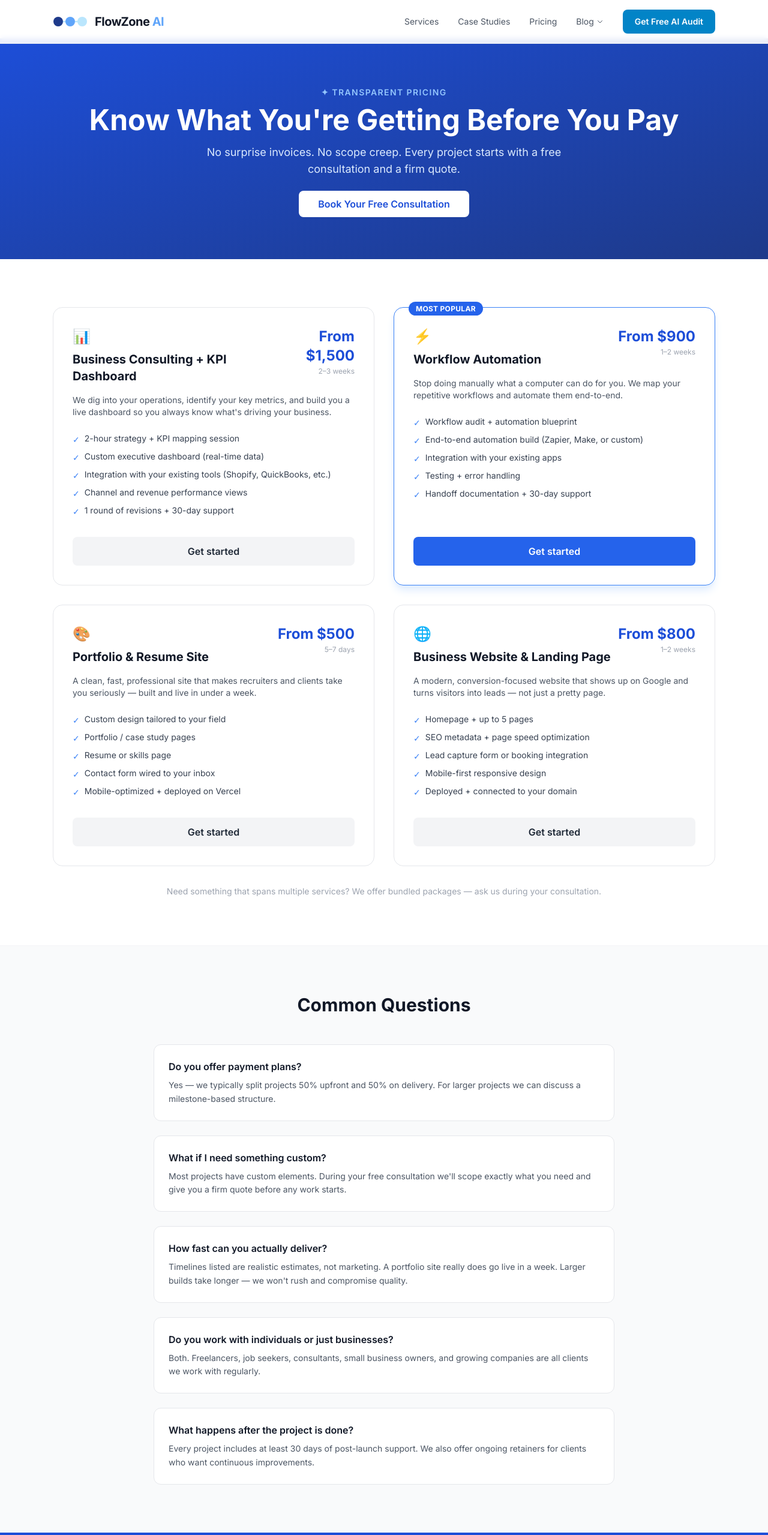
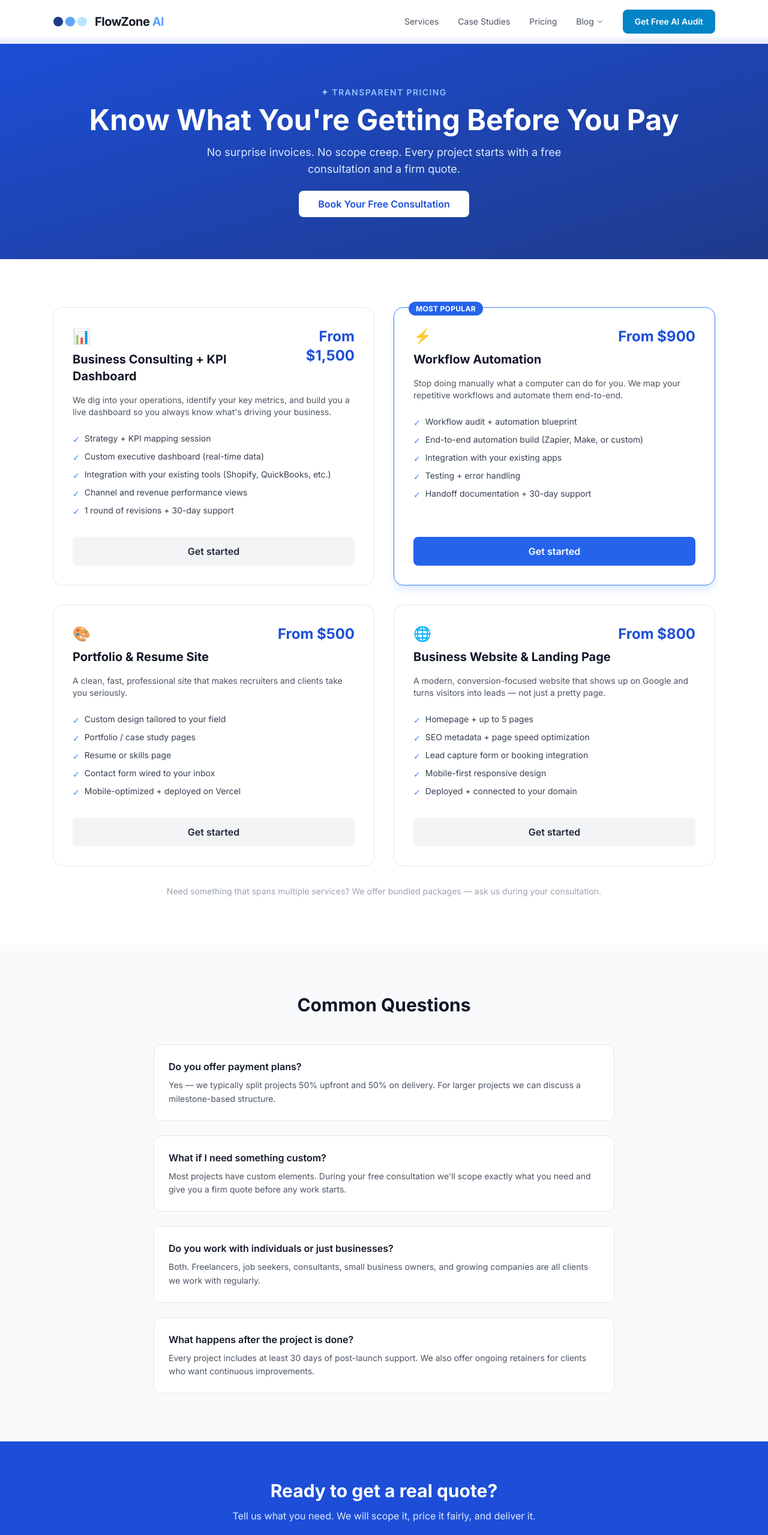
Before and after one commit to dennymypenny/flowzone-ai, a Next.js app: page /pricing in a window 1280 px wide. Shown: the top 2559 px of the page at 60% size. Built offline with nearby package versions, Linux system fonts and the light colour scheme.

Commit message:
Remove timeline from pricing plans and update descriptions
Removed timeline information from various pricing plans and adjusted descriptions for clarity.

```diff
--- a/src/app/pricing/page.tsx
+++ b/src/app/pricing/page.tsx
@@ -12,11 +12,10 @@ const plans = [
     icon: "📊",
     title: "Business Consulting + KPI Dashboard",
     price: "From $1,500",
-    timeline: "2–3 weeks",
     description:
       "We dig into your operations, identify your key metrics, and build you a live dashboard so you always know what's driving your business.",
     includes: [
-      "2-hour strategy + KPI mapping session",
+      "Strategy + KPI mapping session",
       "Custom executive dashboard (real-time data)",
       "Integration with your existing tools (Shopify, QuickBooks, etc.)",
       "Channel and revenue performance views",
@@ -29,7 +28,6 @@ const plans = [
     icon: "⚡",
     title: "Workflow Automation",
     price: "From $900",
-    timeline: "1–2 weeks",
     description:
       "Stop doing manually what a computer can do for you. We map your repetitive workflows and automate them end-to-end.",
     includes: [
@@ -46,9 +44,8 @@ const plans = [
     icon: "🎨",
     title: "Portfolio & Resume Site",
     price: "From $500",
-    timeline: "5–7 days",
     description:
-      "A clean, fast, professional site that makes recruiters and clients take you seriously — built and live in under a week.",
+      "A clean, fast, professional site that makes recruiters and clients take you seriously.",
     includes: [
       "Custom design tailored to your field",
       "Portfolio / case study pages",
@@ -63,7 +60,6 @@ const plans = [
     icon: "🌐",
     title: "Business Website & Landing Page",
     price: "From $800",
-    timeline: "1–2 weeks",
     description:
       "A modern, conversion-focused website that shows up on Google and turns visitors into leads — not just a pretty page.",
     includes: [
@@ -86,10 +82,6 @@ const faqs = [
   {
     q: "What if I need something custom?",
     a: "Most projects have custom elements. During your free consultation we'll scope exactly what you need and give you a firm quote before any work starts.",
-  },
-  {
-    q: "How fast can you actually deliver?",
-    a: "Timelines listed are realistic estimates, not marketing. A portfolio site really does go live in a week. Larger builds take longer — we won't rush and compromise quality.",
   },
   {
     q: "Do you work with individuals or just businesses?",
@@ -152,7 +144,6 @@ export default function Pricing() {
                 </div>
                 <div className="text-right">
                   <div className="text-2xl font-bold text-blue-700">{plan.price}</div>
-                  <div className="text-xs text-gray-400 mt-0.5">{plan.timeline}</div>
                 </div>
               </div>
 
@@ -208,7 +199,7 @@ export default function Pricing() {
       <section className="bg-blue-700 text-white py-16 px-6 text-center">
         <h2 className="text-3xl font-bold mb-3">Ready to get a real quote?</h2>
         <p className="text-blue-100 mb-8 max-w-xl mx-auto">
-          Tell us what you need. We will scope it, price it fairly, and deliver it on time.
+          Tell us what you need. We will scope it, price it fairly, and deliver it.
         </p>
         <Link
           href="/intake"
```
